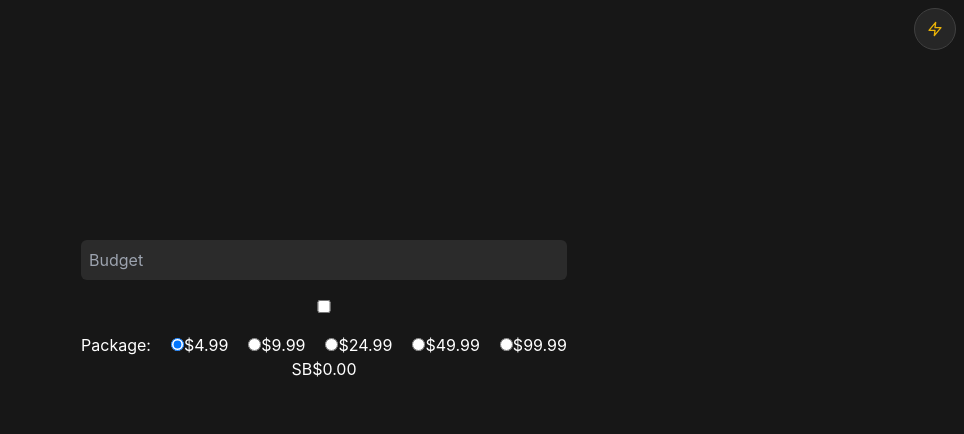
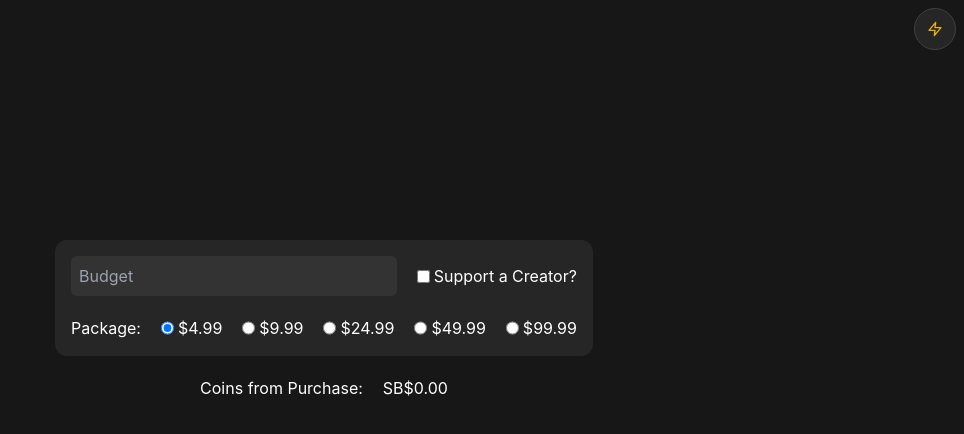
Before and after one commit to misternano/cookiecalculator, a React (Vite) app: page / in a window 1280 px wide. Shown: the top 434 px of the page, without its empty margins (316-1280 px from the left). Built offline with nearby package versions, Linux system fonts and the light colour scheme; no server answers; a web font is replaced by a local one.

Commit message:
operational app

```diff
--- a/src/App.tsx
+++ b/src/App.tsx
@@ -1,29 +1,56 @@
-import {ChangeEvent, useState} from "react";
-import { CookieGrabber } from "./components";
+import { ChangeEvent, useState } from "react";
 import { Zap } from "lucide-react";
+import { useDataFetch } from "./hooks";
 
-const currencyFormat = (number: number): string => {
-	const formatter = new Intl.NumberFormat("en-US", {
-		style: "currency",
-		currency: "USD",
-		minimumFractionDigits: 2,
-		maximumFractionDigits: 2
-	});
-	return formatter.format(number);
+const coinFormat = (value: number): string => {
+	const formattedValue = value.toFixed(2).replace(/\B(?=(\d{3})+(?!\d))/g, ",");
+	return `SB$${formattedValue}`;
 };
 
 const App = () => {
+	const data = useDataFetch();
 	const [budget, setBudget] = useState<number>(0);
-	const [packageDefault, setPackageDefault] = useState<number>(4.99);
-	const [packageCode, setPackageCode] = useState<string>("BOOSTER_COOKIE");
+	const [gemBundle, setGemBundle] = useState<number>(4.99);
+	const [gemCount, setGemCount] = useState<number>(0);
+	const [usingSac, SetUsingSac] = useState<boolean>(false);
+
+	const bundlesPurchasable = Math.floor(budget / gemBundle);
 
 	const handleBudgetChange = (event: ChangeEvent<HTMLInputElement>) => {
 		setBudget(isNaN(parseFloat(event.target.value)) ? 0 : parseFloat(event.target.value));
 	};
 
 	const handlePackageChange = (event: ChangeEvent<HTMLInputElement>) => {
-		setPackageDefault(parseFloat(event.target.value));
+		setGemBundle(parseFloat(event.target.value));
+		switch (event.target.value) {
+			case "4.74" || "4.99":
+				setGemCount(675);
+				break;
+			case "9.49" || "9.99":
+				setGemCount(1350);
+				break;
+			case "23.74" || "24.99":
+				setGemCount(3375);
+				break;
+			case "47.49" || "49.99":
+				setGemCount(6750);
+				break;
+			case "94.99" || "99.99":
+				setGemCount(13500);
+				break;
+			default:
+				setGemCount(69);
+				break;
+		}
 	};
+
+	const handleSacChange = (event: ChangeEvent<HTMLInputElement>) => {
+		SetUsingSac(event.target.checked);
+	};
+
+	const cookiePrice: number = data?.products.BOOSTER_COOKIE.quick_status.sellPrice ?? 0;
+	const selectedBundle: number = Math.floor(bundlesPurchasable * gemCount) ?? 0;
+	const purchasable12Pack: number = Math.abs((bundlesPurchasable * gemCount) / 3900) ?? 0;
 
 	return (
 		<>
@@ -33,64 +60,72 @@ const App = () => {
 				</a>
 			</div>
 			<div className="grid place-items-center mt-[30dvh]">
-				<form className="flex flex-col gap-5">
-					<input id="budget" name="budget" type="number" placeholder="Budget" className="p-2 bg-neutral-700/50 rounded-md focus:rounded-md" value={budget === 0 ? "" : budget} onChange={handleBudgetChange} />
-					<input id="sac" name="sac" type="checkbox" />
+				<form className="p-4 mb-5 flex flex-col gap-5 bg-neutral-800 rounded-xl">
+					<div className="flex flex-row gap-5 justify-between">
+						<input id="budget" name="budget" type="number" placeholder="Budget" className="flex-grow p-2 bg-neutral-700/50 rounded-md focus:rounded-md" value={budget === 0 ? "" : budget} onChange={handleBudgetChange} />
+						<label className="flex flex-row gap-1 items-center">
+							<input id="sac" name="sac" type="checkbox" checked={usingSac} onChange={handleSacChange} />
+							<span>Support a Creator?</span>
+						</label>
+					</div>
 					<div className="flex flex-row gap-5">
 						<p>Package:</p>
-						<label>
+						<label className="flex flex-row gap-1">
 							<input
 								type="radio"
 								name="radial"
-								value="4.99"
-								checked={packageDefault === 4.99}
+								value={usingSac ? 4.74 : 4.99}
+								checked={usingSac ? gemBundle === 4.74 : gemBundle === 4.99}
 								onChange={handlePackageChange}
 							/>
-							$4.99
+							<span>{usingSac ? "$4.74" : "$4.99"}</span>
 						</label>
-						<label>
+						<label className="flex flex-row gap-1">
 							<input
 								type="radio"
 								name="radial"
-								value="9.99"
-								checked={packageDefault === 9.99}
+								value={usingSac ? 9.49 : 9.99}
+								checked={usingSac ? gemBundle === 9.49 : gemBundle === 9.99}
 								onChange={handlePackageChange}
 							/>
-							$9.99
+							<span>{usingSac ? "$9.49" : "$9.99"}</span>
 						</label>
-						<label>
+						<label className="flex flex-row gap-1">
 							<input
 								type="radio"
 								name="radial"
-								value="24.99"
-								checked={packageDefault === 24.99}
+								value={usingSac ? 23.74 : 24.99}
+								checked={usingSac ? gemBundle === 23.74 : gemBundle === 24.99}
 								onChange={handlePackageChange}
 							/>
-							$24.99
+							<span>{usingSac ? "$23.74" : "$24.99"}</span>
 						</label>
-						<label>
+						<label className="flex flex-row gap-1">
 							<input
 								type="radio"
 								name="radial"
-								value="49.99"
-								checked={packageDefault === 49.99}
+								value={usingSac ? 47.49 : 49.99}
+								checked={usingSac ? gemBundle === 47.49 : gemBundle === 49.99}
 								onChange={handlePackageChange}
 							/>
-							$49.99
+							<span>{usingSac ? "$47.49" : "$49.99"}</span>
 						</label>
-						<label>
+						<label className="flex flex-row gap-1">
 							<input
 								type="radio"
 								name="radial"
-								value="99.99"
-								checked={packageDefault === 99.99}
+								value={usingSac ? 94.99 : 99.99}
+								checked={usingSac ? gemBundle === 94.99 : gemBundle === 99.99}
 								onChange={handlePackageChange}
 							/>
-							$99.99
+							<span>{usingSac ? "$94.99" : "$99.99"}</span>
 						</label>
 					</div>
 				</form>
-				<CookieGrabber />
+				<div className="flex flex-row gap-5 justify-between">
+					<p>Coins from Purchase:</p>
+					<span>{coinFormat(Math.floor((selectedBundle * purchasable12Pack) * cookiePrice))}</span>
+				</div>
 			</div>
 		</>
 	);
--- a/src/components/CookieGrabber.tsx
+++ /dev/null
@@ -1,16 +0,0 @@
-import { useDataFetch } from "../hooks";
-
-const coinFormat = (value: number): string => {
-	const formattedValue = value.toFixed(2).replace(/\B(?=(\d{3})+(?!\d))/g, ",");
-	return `SB$${formattedValue}`;
-};
-
-const CookieGrabber = () => {
-	const data = useDataFetch();
-
-	return (
-		<p>{coinFormat(data?.products.BOOSTER_COOKIE.quick_status.sellPrice || 0)}</p>
-	);
-};
-
-export default CookieGrabber;
--- a/src/components/index.ts
+++ b/src/components/index.ts
@@ -1,4 +1,4 @@
-import CookieGrabber from "./CookieGrabber";
+import CookieGrabber from "../hooks/useCookieData.ts";
 
 export {
 	CookieGrabber
```
